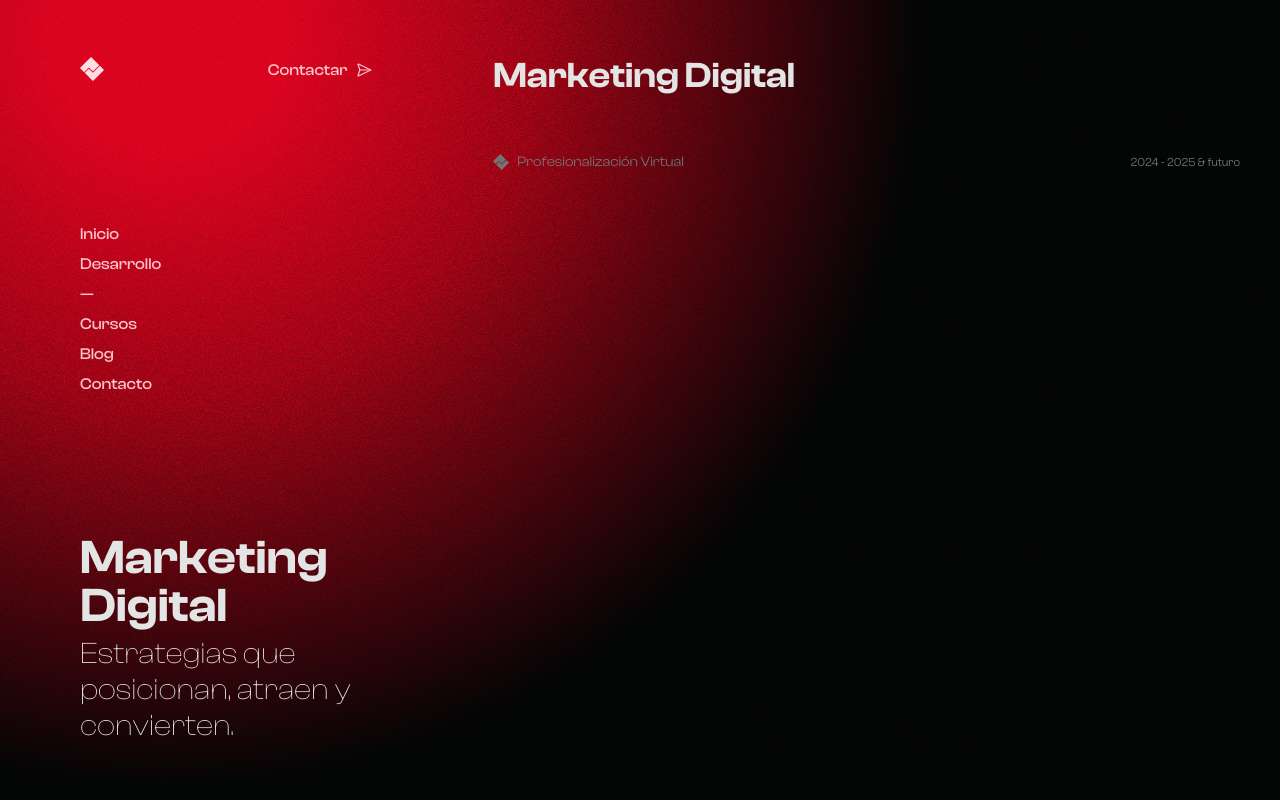
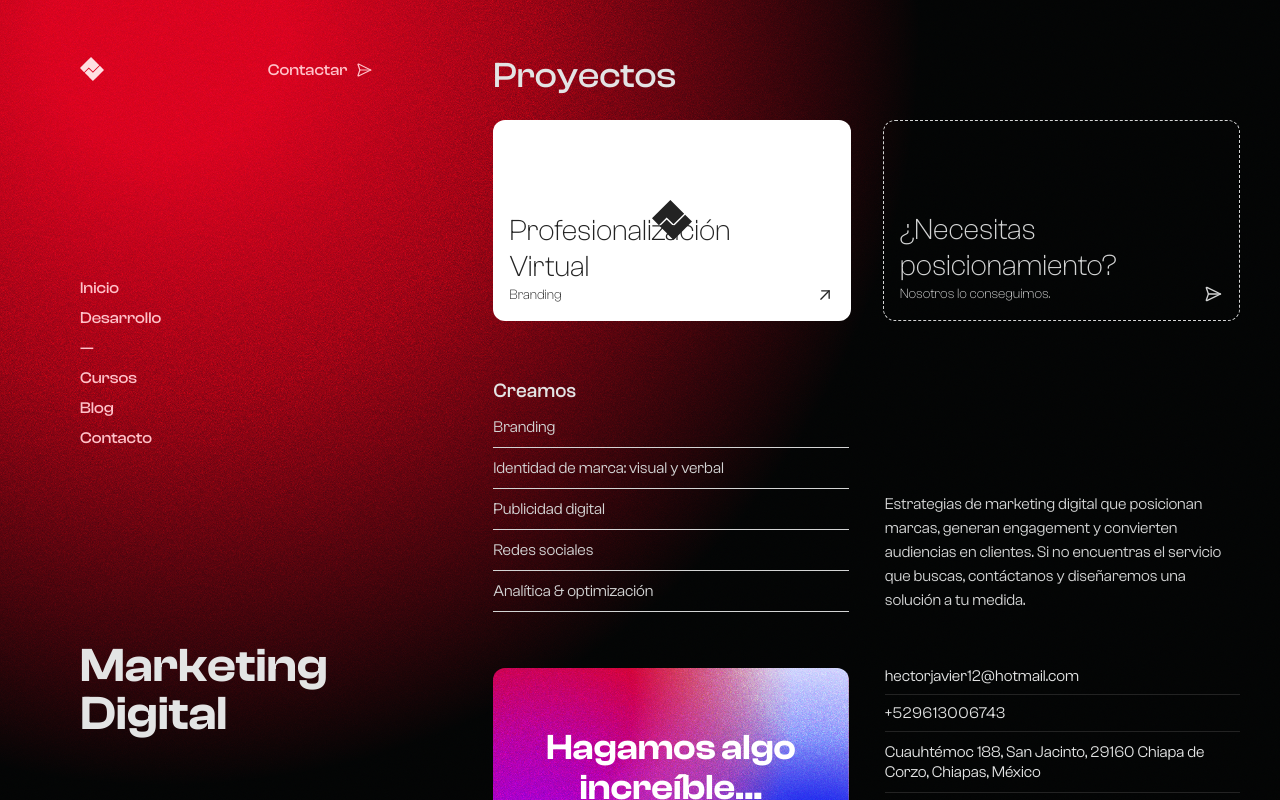
Before and after one commit to esflowers/the-company, a Next.js app: page /marketing in a window 1280 px wide. Built offline with nearby package versions, Linux system fonts and the light colour scheme; a web font is replaced by a local one.

Commit message:
add baic content to marketing page

```diff
--- a/src/app/marketing/page.tsx
+++ b/src/app/marketing/page.tsx
@@ -1,10 +1,67 @@
 import Department from "../components/layouts/Department"
+import Link from "next/link"
+import Button from "../components/ui/Button"
+import ItemList from "../components/ui/ItemList"
+import SectionContact from "../components/ui/SectionContact"
+import { textMarketing, linkContact, linkMail } from "../ui/consts"
+import { IconArrowLink, IconPV, IconSend } from "../components/icons"
 
 export default function Marketing() {
   return (
-    <Department mode="mark" title="Marketing Digital" description="Estrategias que posicionan, atraen y convierten.">
-      <main className="flex flex-col gap-5">
-        <h2 className="font-brand text-4xl font-semibold mb-2">Marketing Digital</h2>
+    <Department mode="mark" title="Marketing Digital" description={textMarketing}>
+      <main className="mt-6 md:mt-0 space-y-12 xl:space-y-14">
+        <div className="space-y-4 lg:space-y-6">
+          <h2 className="h2">Proyectos</h2>
+          <div className="grid grid-cols-1 sm:grid-cols-2 gap-6 xl:gap-8">
+            <div className="w-full aspect-video relative p-4 rounded-xl text-pretty text-primary-800 bg-white flex items-end justify-between gap-3">
+              <div className="absolute top-1/2 left-1/2 -translate-x-1/2 -translate-y-1/2 z-0"><IconPV size="40" /></div>
+              <Link href={linkContact} className="font-light text-2xl lg:text-3xl space-y-1 transition duration-150 hover:text-black">
+                Profesionalización Virtual
+                <p className="text-sm">Branding</p>
+              </Link>
+              <Button isLink={true} isIcon={true} href="#" variant="text" size="lg">
+                <IconArrowLink size="20" className="text-primary-800 transition duration-150 group-hover:text-black group-hover:translate-x-0.5 group-hover:-translate-y-0.5" />
+              </Button>
+            </div>
+            <div className="w-full aspect-video p-4 rounded-xl text-pretty text-primary-300 bg-transparent border border-dashed border-primary-300 flex items-end justify-between gap-3">
+              <Link href={linkContact} className="font-light text-2xl lg:text-3xl space-y-1 transition duration-150 hover:text-white">
+                ¿Necesitas posicionamiento?
+                <p className="text-sm">Nosotros lo conseguimos.</p>
+              </Link>
+              <Button isLink={true} isIcon={true} href={linkMail} variant="text" size="lg">
+                <IconSend size="20" className="transition duration-150 group-hover:text-white group-hover:translate-x-0.5" />
+              </Button>
+            </div>
+          </div>
+        </div>
+
+        <div className="grid grid-cols-1 sm:grid-cols-2 gap-6 lg:gap-8 xl:gap-9">
+          <div className="space-y-3">
+            <h3 className="font-medium text-xl">Creamos</h3>
+            <ul className="text-primary-300">
+              <ItemList isFirst={true} className="leading-tight" theme="light">
+                Branding
+              </ItemList>
+              <ItemList className="leading-tight" theme="light">
+                Identidad de marca: visual y verbal
+              </ItemList>
+              <ItemList className="leading-tight" theme="light">
+                Publicidad digital
+              </ItemList>
+              <ItemList className="leading-tight" theme="light">
+                Redes sociales
+              </ItemList>
+              <ItemList className="leading-tight" theme="light">
+                Analítica & optimización
+              </ItemList>
+            </ul>
+          </div>
+          <div className="h-full flex items-center sm:items-end">
+            <p className="text-sm md:text-base text-pretty text-primary-300">Estrategias de marketing digital que posicionan marcas, generan engagement y convierten audiencias en clientes. Si no encuentras el servicio que buscas, contáctanos y diseñaremos una solución a tu medida.</p>
+          </div>
+        </div>
+
+        <SectionContact />
       </main>
     </Department>
   )
```
